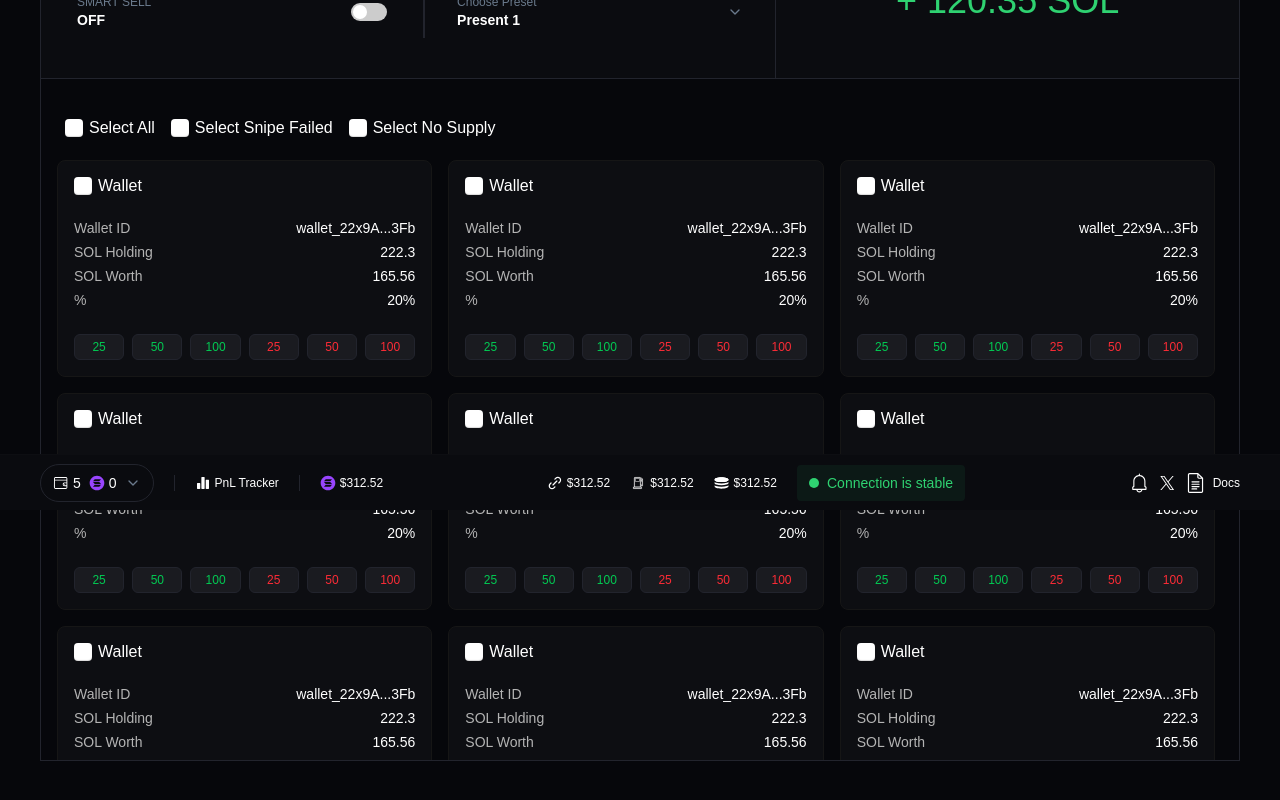
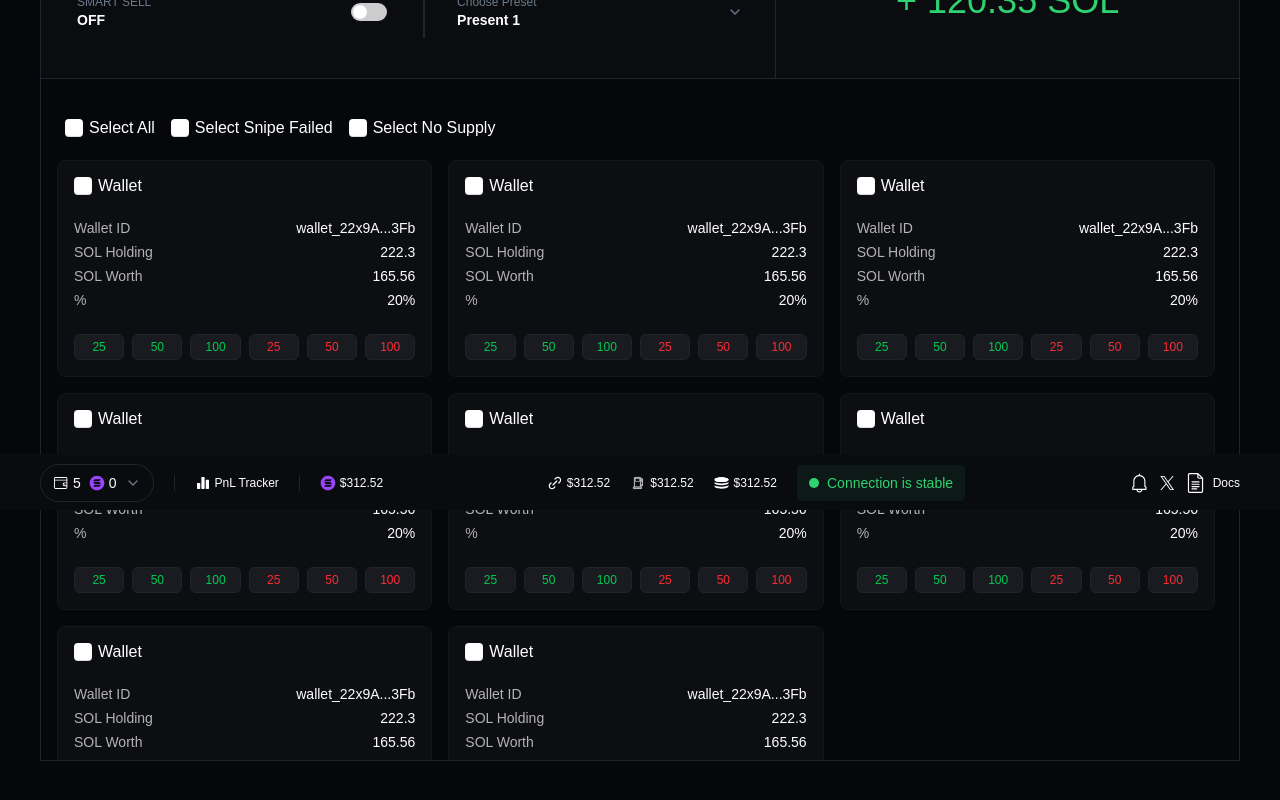
Before and after one commit to JaiKumarSuther/ventor, a Next.js app: page /features/swap-manager in a window 1280 px wide. Shown: the part 290-1090 px from the top of the page. Built offline with nearby package versions, Linux system fonts and the light colour scheme.

Commit message:
updated a bit

```diff
--- a/app/(MainMenu)/features/layout.tsx
+++ b/app/(MainMenu)/features/layout.tsx
@@ -18,6 +18,7 @@ interface TabItem {
   ];
 
 
+
 export default function DashboardModules({ children }: { children: React.ReactNode }) {
   return (
     <div>
--- a/app/(MainMenu)/features/swap-manager/page.tsx
+++ b/app/(MainMenu)/features/swap-manager/page.tsx
@@ -65,126 +65,7 @@ export default function WalletsPage() {
       worth: "165.56",
       percent: "20%",
     },
-    {
-      id: "wallet_22x9A...3Fb",
-      holding: "222.3",
-      worth: "165.56",
-      percent: "20%",
-    },
-    {
-      id: "wallet_22x9A...3Fb",
-      holding: "222.3",
-      worth: "165.56",
-      percent: "20%",
-    },
-    {
-      id: "wallet_22x9A...3Fb",
-      holding: "222.3",
-      worth: "165.56",
-      percent: "20%",
-    },
-    {
-      id: "wallet_22x9A...3Fb",
-      holding: "222.3",
-      worth: "165.56",
-      percent: "20%",
-    },
-    {
-      id: "wallet_22x9A...3Fb",
-      holding: "222.3",
-      worth: "165.56",
-      percent: "20%",
-    },
-    {
-      id: "wallet_22x9A...3Fb",
-      holding: "222.3",
-      worth: "165.56",
-      percent: "20%",
-    },
-    {
-      id: "wallet_22x9A...3Fb",
-      holding: "222.3",
-      worth: "165.56",
-      percent: "20%",
-    },
-    {
-      id: "wallet_22x9A...3Fb",
-      holding: "222.3",
-      worth: "165.56",
-      percent: "20%",
-    },
-    {
-      id: "wallet_22x9A...3Fb",
-      holding: "222.3",
-      worth: "165.56",
-      percent: "20%",
-    },
-    {
-      id: "wallet_22x9A...3Fb",
-      holding: "222.3",
-      worth: "165.56",
-      percent: "20%",
-    },
-    {
-      id: "wallet_22x9A...3Fb",
-      holding: "222.3",
-      worth: "165.56",
-      percent: "20%",
-    },
-    {
-      id: "wallet_22x9A...3Fb",
-      holding: "222.3",
-      worth: "165.56",
-      percent: "20%",
-    },
-    {
-      id: "wallet_22x9A...3Fb",
-      holding: "222.3",
-      worth: "165.56",
-      percent: "20%",
-    },
-    {
-      id: "wallet_22x9A...3Fb",
-      holding: "222.3",
-      worth: "165.56",
-      percent: "20%",
-    },
-    {
-      id: "wallet_22x9A...3Fb",
-      holding: "222.3",
-      worth: "165.56",
-      percent: "20%",
-    },
-    {
-      id: "wallet_22x9A...3Fb",
-      holding: "222.3",
-      worth: "165.56",
-      percent: "20%",
-    },
-    {
-      id: "wallet_22x9A...3Fb",
-      holding: "222.3",
-      worth: "165.56",
-      percent: "20%",
-    },
-    {
-      id: "wallet_22x9A...3Fb",
-      holding: "222.3",
-      worth: "165.56",
-      percent: "20%",
-    },
-    {
-      id: "wallet_22x9A...3Fb",
-      holding: "222.3",
-      worth: "165.56",
-      percent: "20%",
-    },
-    {
-      id: "wallet_22x9A...3Fb",
-      holding: "222.3",
-      worth: "165.56",
-      percent: "20%",
-    },
+
   ];
 
   return (
--- a/app/globals.css
+++ b/app/globals.css
@@ -243,7 +243,7 @@ body {
 
 .checkbox-wrapper-65 input[type="checkbox"]:checked + .cbx {
   background-color: #fff;
-  background-image: linear-gradient(tgl-simpl);
+  background-image: linear-gradient(#255cd2, #1d52c1);
 }
 
 .checkbox-wrapper-65 input[type="checkbox"]:checked + .cbx svg {
--- a/components/ui/CustomCheckbox.tsx
+++ b/components/ui/CustomCheckbox.tsx
@@ -27,7 +27,7 @@ const CustomCheckbox: React.FC<CustomCheckboxProps> = ({
             <polyline points="1 6.29411765 4.5 10 11 1" />
           </svg>
         </span>
-        <span>{label}</span>
+        {label && <span>{label}</span>}
       </label>
     </div>
   );
--- /dev/null
+++ b/middleware.ts
@@ -0,0 +1,18 @@
+// middleware.ts
+import { NextResponse } from 'next/server';
+import type { NextRequest } from 'next/server';
+
+export function middleware(request: NextRequest) {
+  const { pathname } = request.nextUrl;
+
+  // Redirect /features to /features/overview
+  if (pathname === '/features') {
+    return NextResponse.redirect(new URL('/features/overview', request.url));
+  }
+
+  return NextResponse.next();
+}
+
+export const config = {
+  matcher: ['/features'], // Apply middleware only to /features
+};
```
